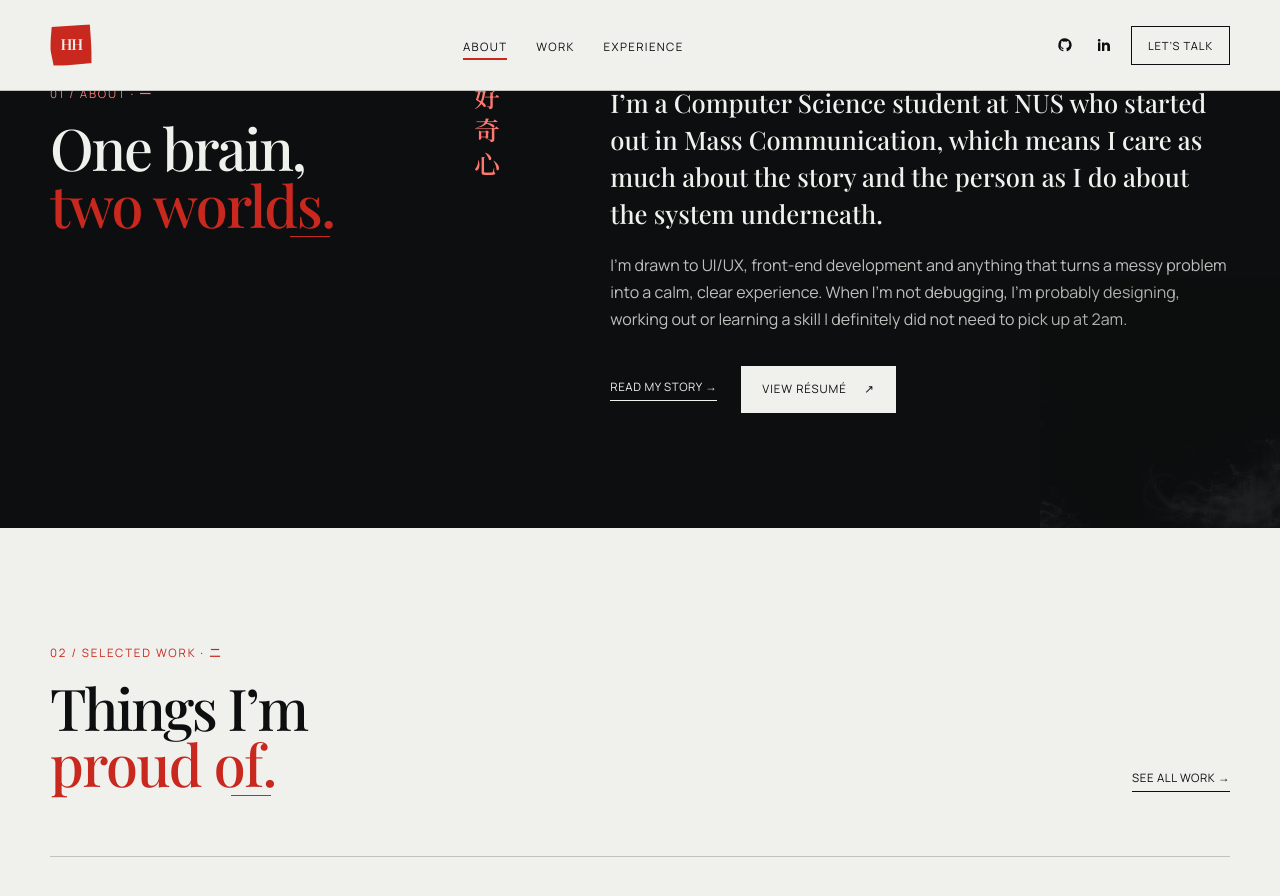
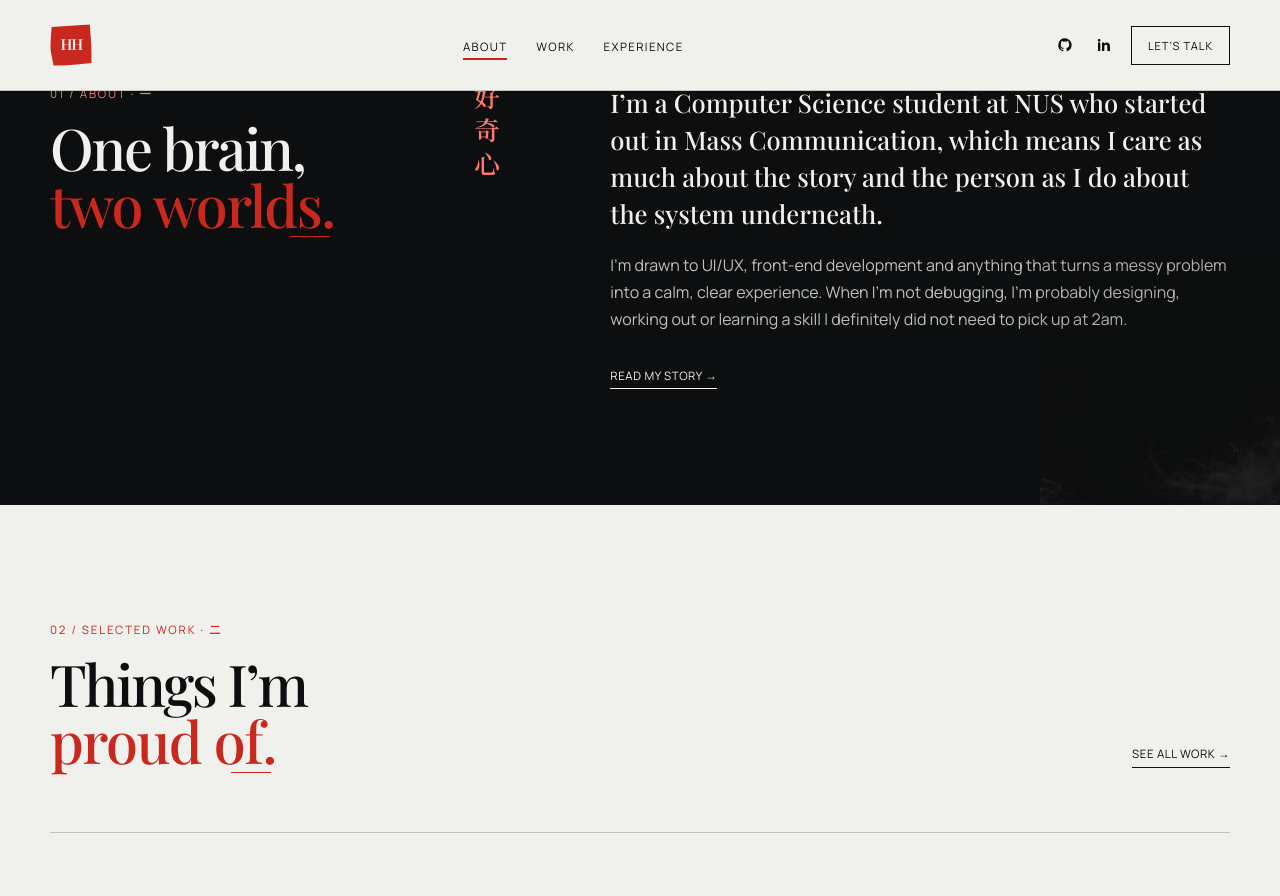
Before and after one commit to hazelhidayah/hazelhidayah.github.io, a Jekyll site: the page built from index.markdown, in a window 1280 px wide and 900 px high, scrolled down 931 px. Shown: the top 896 px of the window. Built offline with Jekyll 4.4.1, drawn with Linux system fonts in a browser that asks for light colours.

Commit message:
Remove resume from portfolio

```diff
--- a/assets/css/style.css
+++ b/assets/css/style.css
@@ -470,10 +470,6 @@ p {
   letter-spacing: 0.13em;
   text-transform: uppercase;
   color: var(--ink-muted);
-}
-
-.resume-actions {
-  margin-top: 1.4rem;
 }
 
 /* Background photo block */
--- a/index.markdown
+++ b/index.markdown
@@ -50,7 +50,6 @@ description: "Hazel Hidayah — Computer Science student, designer, and creative
       </p>
       <div class="about-actions">
         <a href="{{ '/about/' | relative_url }}" class="text-link">Read my story <span aria-hidden="true">→</span></a>
-        <a href="{{ '/assets/docs/tech-resume.pdf' | relative_url }}" class="btn btn--paper" target="_blank" rel="noopener noreferrer">View résumé <span aria-hidden="true">↗</span></a>
       </div>
     </div>
   </div>
@@ -197,7 +196,6 @@ description: "Hazel Hidayah — Computer Science student, designer, and creative
       <a href="mailto:{{ site.email }}" class="contact-link">Email <span aria-hidden="true">↗</span></a>
       <a href="https://github.com/{{ site.github_username }}" class="contact-link contact-link--icon" aria-label="GitHub" title="GitHub" target="_blank" rel="noopener noreferrer">{% include social-icon.html platform="github" %}</a>
       <a href="{{ site.linkedin_url }}" class="contact-link contact-link--icon" aria-label="LinkedIn" title="LinkedIn" target="_blank" rel="noopener noreferrer">{% include social-icon.html platform="linkedin" %}</a>
-      <a href="{{ '/assets/docs/tech-resume.pdf' | relative_url }}" class="contact-link" target="_blank" rel="noopener noreferrer">Résumé <span aria-hidden="true">↗</span></a>
     </div>
   </div>
 </section>
```
Also changed, not shown: 1 other file.
